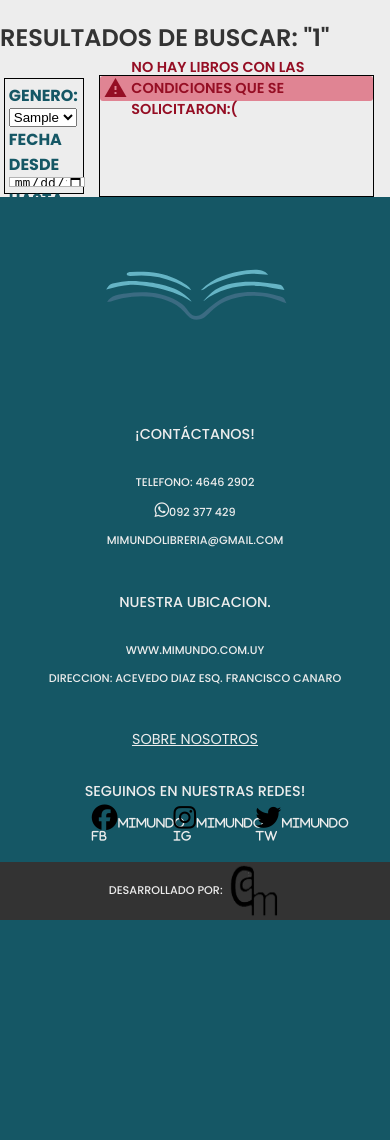
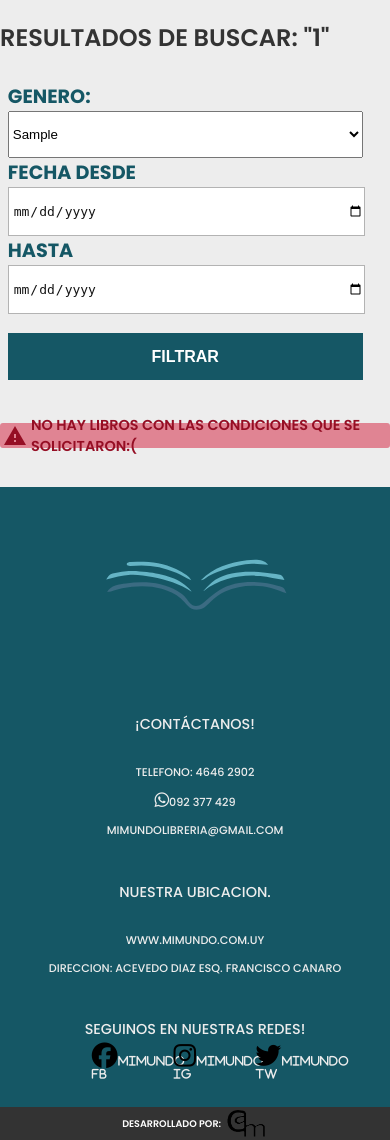
Before and after one commit to facundocb/LIBRERIA, a PHP site: page /v_busqueda_libros.php?nombre_busqueda=1 in a window 390 px wide. Shown: the part 110-1250 px from the top of the page. Before the commit the page ends 1030 px from the top, so only its background shows below. Run offline with PHP 8.4, Linux system fonts and the light colour scheme; tables that the repository leaves empty or names only in its code hold one stand-in row (values such as "Sample post"); some libraries are stand-ins or nearby versions.

Commit message:
Actualizacion de casi todo el responsive y footers

```diff
--- a/estanteria/c_cargar_estante.php
+++ b/estanteria/c_cargar_estante.php
@@ -97,8 +97,6 @@ $total = 0;
                 </div>
         </div>
         <div class="seccion">
-            <h2 class='subtitulo'>Notas o solicitudes especiales</h2>
-            <input type="text" id="input_texto_largo">
             <button id='comprar' onclick='comprar()'>Confirmar compra</button>
         </div>
     </div>
--- a/layout/estilos.css
+++ b/layout/estilos.css
@@ -494,8 +494,14 @@ footer p {
   font-size: 1em;
   font-weight: 500;
 }
+footer a {
+display: none;
+}
 .titulofooter{
   font-size: 1.2em !important;
+}
+.titulofooter a{
+  display: none;
 }
 #footer_logo {
 
@@ -508,6 +514,7 @@ footer p {
   display: flex;
   flex-direction: column;
   gap: 0.7vw;
+
 }
 .logoredes i {
   width: 11vw;
@@ -519,6 +526,17 @@ footer p {
 .logoredes{display: flex; flex-direction: column; width: auto; gap: 1vw;}
 #redes i::before{ font-size: 2.3em; color: black;}
 
+#subfooter{
+  background-color: var( --color-tres);
+  width: 100vw;
+  height: auto;
+  display: flex;
+  align-items: center;
+  justify-content: center;
+
+
+}#subfooter img{width: 4vw; height: 3vw;}
+#subfooter p{color: var(--color-cuatro); font-size: 0.8em; font-family: "Poppins", sans-serif;}
 /* ESTO ES TODO DEL LOGIN */
 #login {
   position: fixed;
@@ -660,7 +678,6 @@ footer p {
   display: flex;
   margin: 1vw 4vw 1vw 1vw;
   padding: 1vw 1vw 0vw 1vw;
-  border: solid 1px black;
 }
 
 #filtros_busqueda form {
@@ -710,7 +727,7 @@ footer p {
 
 #contenedor_libros_result {
   width: 70vw;
-  border: solid 1px black;
+
   display: flex;
   flex-direction: row;
   flex-wrap: wrap;
--- a/layout/footer.php
+++ b/layout/footer.php
@@ -15,7 +15,7 @@
   <p>Direccion: Acevedo Diaz esq. Francisco Canaro</p>
 
 </section>
-<a class="titulofooter" href="v_about_us.php">SOBRE NOSOTROS</a>
+<a class="titulofooter" href="<?php echo $_SESSION['ruta']?>/v_about_us.php">SOBRE NOSOTROS</a>
 <div id="redes" >
   <p class="titulofooter" >seguinos en nuestras redes!</p>
     <div class="logoredes">
@@ -25,8 +25,8 @@
     </div>
 
 </div>
+</footer>
+
 <div id="subfooter">
-  <p>Desarrollado por: </p> <img src="/LIBRERIA/RECURSOS/LOGOCALM5.png">
+  <p>Desarrollado por: </p> <img src="<?php echo $_SESSION['ruta']?>RECURSOS/LOGOCALM5.png">
 </div>
-
-</footer>
--- a/layout/header.php
+++ b/layout/header.php
@@ -12,13 +12,13 @@
     <meta charset="UTF-8">
     <meta http-equiv="X-UA-Compatible" content="IE=edge">
     <meta name="viewport" content="width=device-width, initial-scale=1.0">
-    <link rel="stylesheet" href="<?php echo $_SESSION['ruta']?>/layout/estilos.css">
+    <link rel="stylesheet" href="<?php echo $_SESSION['ruta']?>/layout/estilos.css" type="text/css">
     <link rel="preconnect" href="https://fonts.googleapis.com">
     <link rel="preconnect" href="https://fonts.gstatic.com" crossorigin>
     <link rel="preconnect" href="https://fonts.googleapis.com">
     <link rel="preconnect" href="https://fonts.gstatic.com" crossorigin>
     <link href="https://pro.fontawesome.com/releases/v5.10.0/css/all.css" rel="stylesheet">
-    <link rel="stylesheet" href="<?php echo $_SESSION['ruta'] ;  ?>/layout/mobil.css">
+    <link rel="stylesheet" href="<?php echo $_SESSION['ruta'] ;  ?>/layout/mobil.css" type="text/css">
     <link href="https://fonts.googleapis.com/icon?family=Material+Icons" rel="stylesheet">
     <link href="https://fonts.googleapis.com/css2?family=Poppins:wght@100;200;300;400;500;600;700;800&display=swap" rel="stylesheet">
     <script src="<?php echo $_SESSION['ruta'] ;  ?>/layout/scriptmobil.js"></script>
@@ -54,7 +54,7 @@
                     </li>
 
                     <li>
-                        <span class="material-icons">shelves</span>
+                        <span class="material-icons" onclick="abrir_estanteria()">shelves</span>
                         <button><a class='direccion_invisible' href="<?php echo $_SESSION['ruta'] ;  ?>estanteria/v_estanteria.php">Estanteria</a></button>
                     </li>
 
--- a/layout/login.php
+++ b/layout/login.php
@@ -5,6 +5,7 @@
 if(isset($_SESSION['username'])){
   ?>
     <div id='login'>
+    <button class="cerrar" onclick="abrir_menu()">X</button>
       <h2>panel de usuario</h2>
       <input class="login_input" type="text" name="username" disabled value="<?php echo $_SESSION['username'];?>">
       <input class="login_input" type="password" name="passwd"  disabled value = "<?php echo $_SESSION['passwd'];?>">
--- a/layout/mobil.css
+++ b/layout/mobil.css
@@ -303,7 +303,7 @@ header nav{
 .imagen{
   align-self: center;
   width: 40%;
-  height: 55vh;
+  height: 70vw;
 }
 
 
@@ -403,11 +403,8 @@ footer a:hover{color:var(--color-dos);}
   flex-direction: column;
   justify-content: center;
   align-items: center;
+  margin-bottom: 7vw;
 }
-#redes i {
-
-}
-
 #redes i::before{ font-size: 2.3em; color: black;}
 
 
@@ -418,10 +415,137 @@ footer a:hover{color:var(--color-dos);}
   display: flex;
   align-items: center;
   justify-content: center;
-  margin-top: 5vw;
 }
 
-#subfooter img{width: 15vw; height: 15vw;}
+#subfooter img{width: 12vw; height: 8vw;}
+#subfooter p{color: var(--color-cuatro); font-size: 0.6em; font-family: "Poppins", sans-serif;}
+/* termina el footer */
 
-/* termina el footer */
+
+/* estanteria */
+#seccion_compra {
+  height: auto;
+  display: flex;
+  flex-direction: column;
+  align-items: center;
 }
+#panel_estante {
+  display: flex;
+  flex-direction: column;
+  align-items: center;
+  width: 100vw;
+  text-align: left;
+  min-height:auto;
+}
+#listado_estante {
+  border: 1px solid var(--color-tres);
+  width: 100vw;height: 60vw;
+  border-collapse: collapse;
+  display: inline-block;
+  overflow: hidden;
+  text-align: center;
+}
+#listado_estante tbody{
+max-width: 100vw;
+max-height: 40vw;
+display: inline-block;
+overflow-y: scroll;
+}
+#listado_estante tbody tr{height: 30vw;}
+
+#listado_estante tfoot{display: inline-block; }
+#listado_estante tbody td:nth-child(1){height: 30vw; width: 10vw; font-size: 0.6em; }
+#listado_estante tbody td{font-size: 0.8em;}
+#listado_estante th {
+  padding-left: 1vw;
+  background-color: #ccc;
+  border-bottom: solid 1px var(--color-tres);
+  width: 5%;
+  font-size: 0.8em;
+}
+#listado_estante th:nth-child(1) {
+  width: 5%;
+}
+#listado_estante th:nth-child(2) {
+  display: none;
+}
+#listado_estante tr {
+  height: 5vh;
+}
+#listado_estante td {
+  padding-left: 1vw;
+  height: 5vw;
+  border-top: solid 1px var(--color-tres);
+  font-size: 0.8em;
+  width: 100vw;
+}
+#listado_estante td:nth-child(2) {display:none; }
+
+
+.subtitulo {
+  text-align: center;
+  font-size: 1em;
+}
+
+.seccion {
+  width: 100vw;
+  height: auto;
+
+}
+.seccion input {
+  width: 70vw;
+  height: 12vw;
+
+}
+#form_metodo_pago {
+  width: 100%;
+  height: auto;
+  display: inline-block;
+}
+#form_metodo_pago label {
+display: flex;
+flex-direction: row;
+align-items: center;
+width: 100%;
+gap: 0;
+justify-content: start;
+
+}
+#form_metodo_pago input {
+  width: 5vw;
+  margin: 0;
+  margin-right: 5vw;
+  margin-left: 5vw;
+}
+}
+#comprar {
+  margin-top: 5vw;
+  margin-bottom: 10vw;
+  width: 70vw;
+  height: 20vw;
+}
+
+/* chau estanteria */
+
+/* hola filtro de busqueda */
+
+#filtros_busqueda {
+  height: auto;
+  width: 100vw;
+
+}
+#filtros_busqueda form input{width: 90vw; height: 12vw;}
+#filtros_busqueda select,#filtros_busqueda form input[type="submit"]{width: 91vw; height: 12vw;}
+#filtros_busqueda form input[type="submit"]{margin-top: 5vw;}
+#container_titulo {
+  width: 100%;
+  font-size: 1em;
+}
+#filtros_busqueda form label {font-size: 1.2em;}
+
+#contenedor_libros_result {
+  width: 100vw;
+  gap: 10vw;
+  margin-top: 10vw;
+  margin-bottom: 10vw;
+}
--- a/layout/scriptmobil.js
+++ b/layout/scriptmobil.js
@@ -12,7 +12,13 @@ if (screen.width<=768){
 
   }
 }}
-// aa
+
+function abrir_estanteria(){
+  if (screen.width<=768){
+    location.href = ("../estanteria/v_estanteria.php");
+  }
+}
+
 function abririnput() {
   const container = document.getElementById("container");
   const inputmobil = document.getElementById("buscador");
@@ -31,10 +37,9 @@ function abririnput() {
   }
 }
 
-window.onload = function redesyabout(){
+onload = function redesyabout(){
   if (screen.width<=768){
    const all = document.querySelectorAll('#redes i');
-
 for( const e in all ){
     all[e].innerHTML = "";
 }
```
